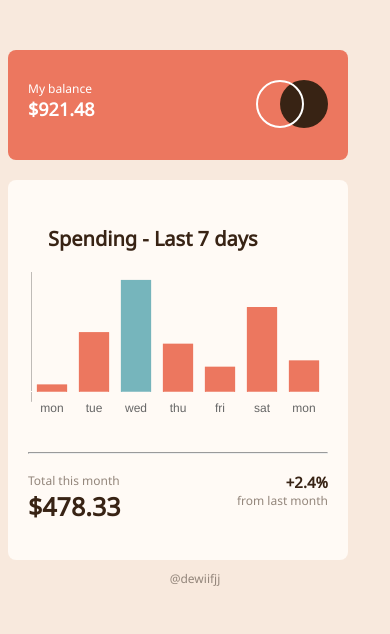
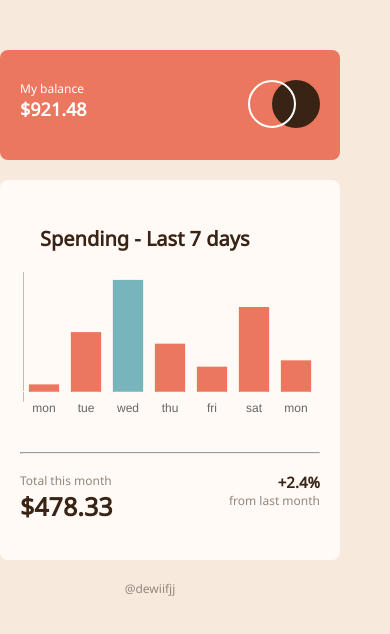
Before and after one commit to dewiifjj/Chart, a plain HTML site: page index.html in a window 390 px wide. Drawn offline with nearby package versions, Linux system fonts and the light colour scheme.

Commit message:
Update styles.css

```diff
--- a/styles.css
+++ b/styles.css
@@ -2,6 +2,8 @@ body {
   background: hsl(27, 66%, 92%);
   font-family: 'Noto Sans', sans-serif;
   text-align:center;
+  margin: 0;
+  padding: 0;
 }
 
 p{
@@ -114,7 +116,7 @@ p{
 
 
 @media screen and (max-width: 767px) {
-  #container, .container1 {
+  #container, .container1, .crdiv {
     margin: 20px 50px 10px 0;
     width: 300px;
   }
```
